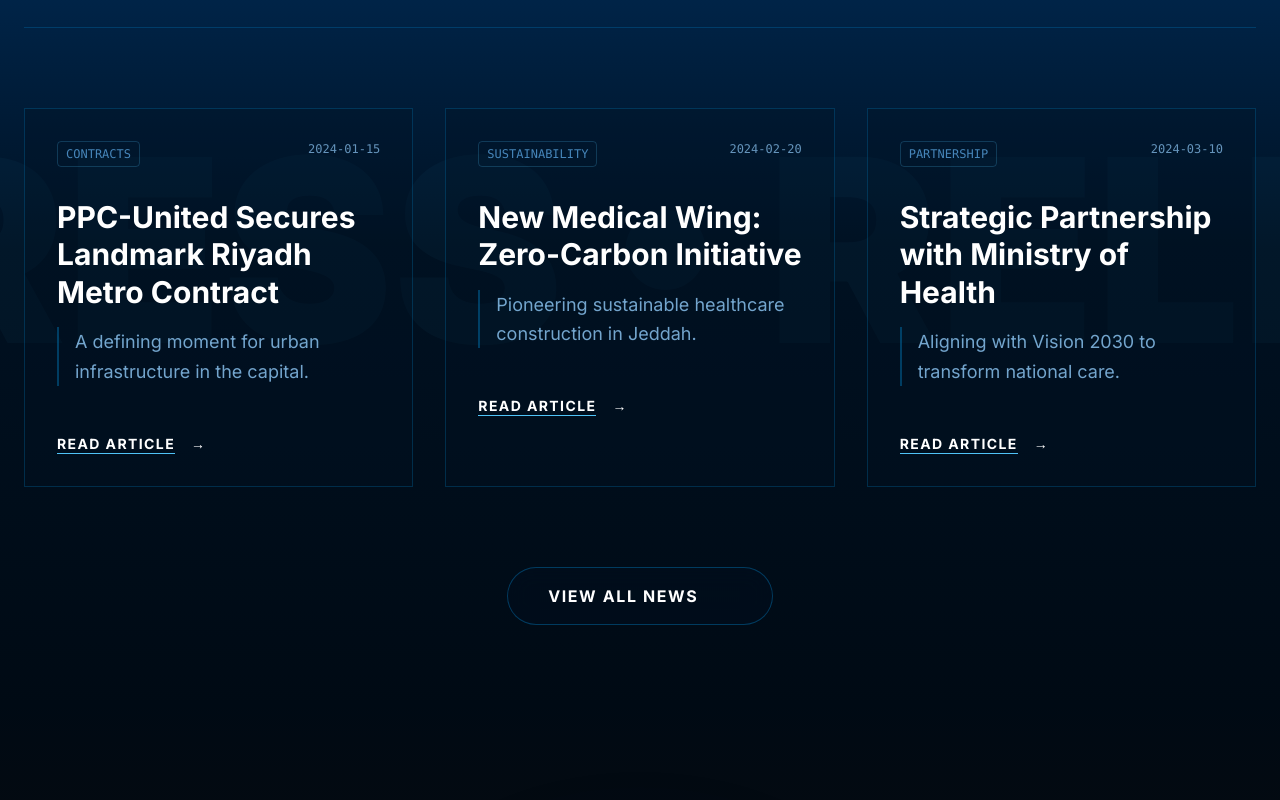
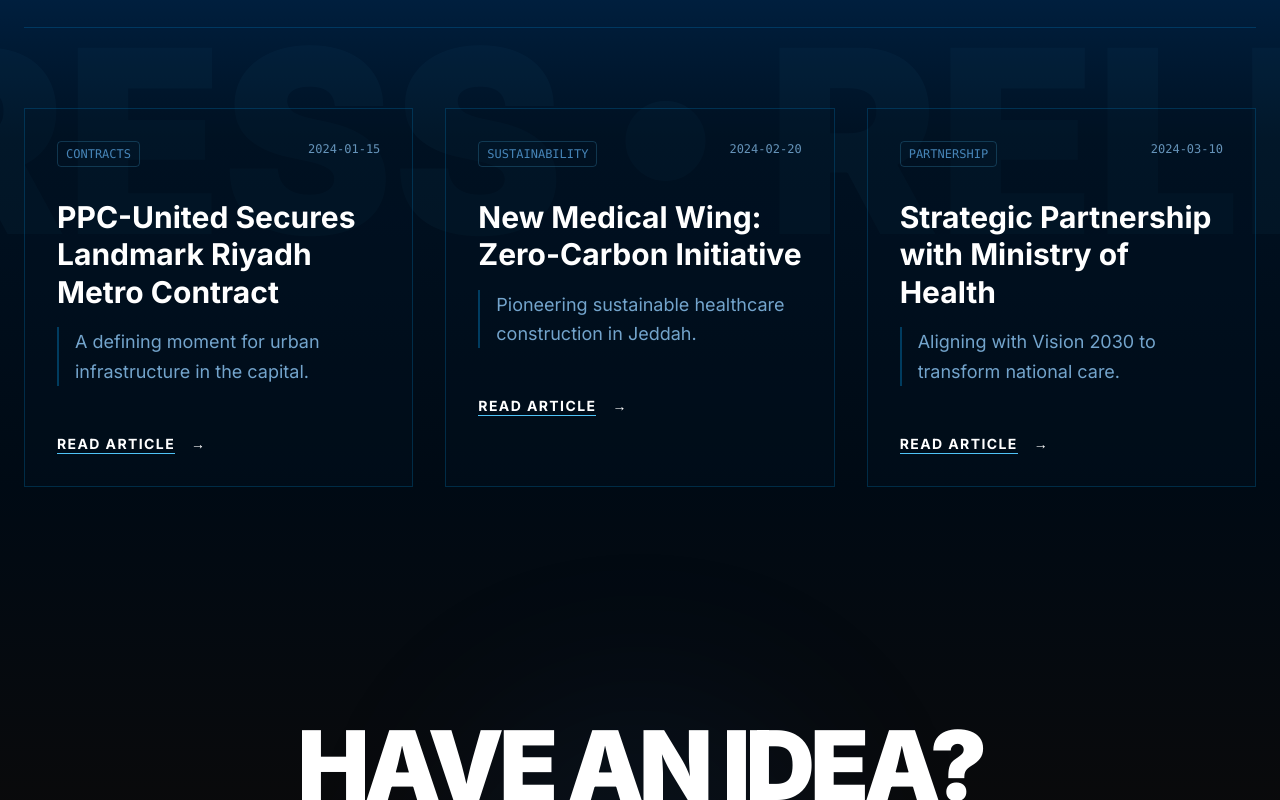
Before and after one commit to amaamoun99/ppc-united-new, a Next.js app: page / in a window 1280 px wide. Shown: the part 11200-12000 px from the top of the page. Built offline with nearby package versions, Linux system fonts and the light colour scheme.

Commit message:
commented view all news

```diff
--- a/components/MediaNews.js
+++ b/components/MediaNews.js
@@ -114,9 +114,9 @@
         </div>
 
         {/* --- CTA BUTTON --- */}
-        <div className="m-20 flex justify-center">
+        {/* <div className="m-20 flex justify-center">
           <ViewAllNewsButton />
-        </div>
+        </div> */}
       </div>
 
       {/* --- BACKGROUND DECORATION --- */}
```
